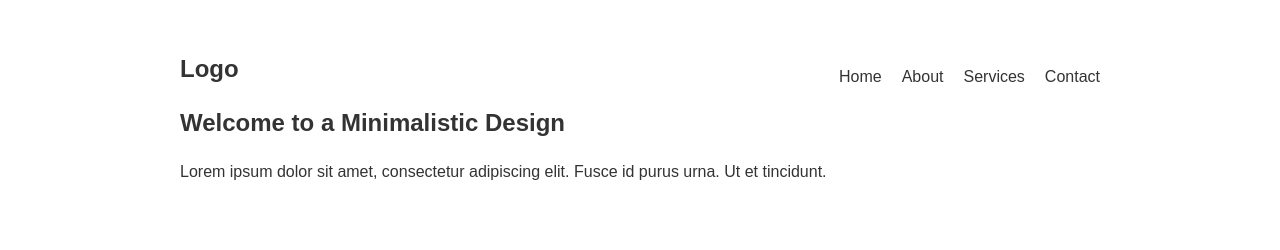
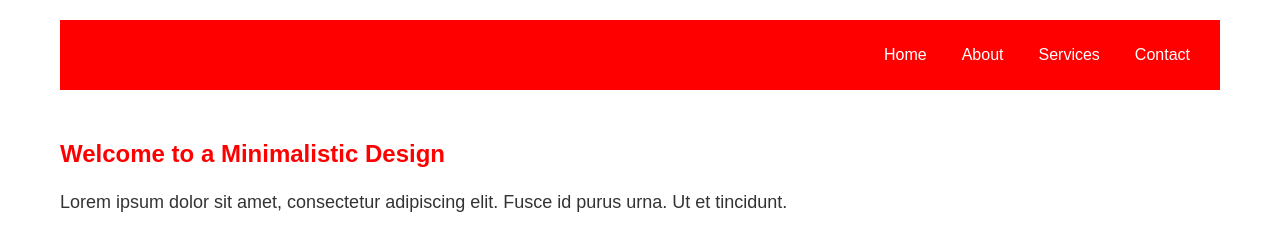
Before and after one commit to nasirrr/zaidnasirgittask, a plain HTML site: page index.html in a window 1280 px wide. Drawn offline with Linux system fonts and the light colour scheme.

Commit message:
add style.css

```diff
--- a/index.html
+++ b/index.html
@@ -4,88 +4,13 @@
     <meta charset="UTF-8">
     <meta name="viewport" content="width=device-width, initial-scale=1.0">
     <title>Minimalistic Design</title>
-    <style>
-        /* Reset */
-        * {
-            margin: 0;
-            padding: 0;
-            box-sizing: border-box;
-        }
+   <link rel="stylesheet" href="style.css">
 
-        /* Typography */
-        body {
-            font-family: 'Arial', sans-serif;
-            color: #333;
-            line-height: 1.6;
-        }
-
-        h1, h2, h3 {
-            margin-bottom: 16px;
-        }
-
-        /* Layout */
-        .container {
-            max-width: 960px;
-            margin: 50px auto;
-            padding: 0 20px;
-        }
-
-        /* Navigation */
-        nav {
-            display: flex;
-            justify-content: space-between;
-            align-items: center;
-        }
-
-        nav ul {
-            list-style-type: none;
-            display: flex;
-            gap: 20px;
-        }
-
-        nav a {
-            text-decoration: none;
-            color: #333;
-            transition: color 0.3s;
-        }
-
-        nav a:hover {
-            color: #555;
-        }
-
-        .menu-toggle {
-            display: none;
-        }
-
-        /* Mobile navigation */
-        @media (max-width: 768px) {
-            nav ul {
-                display: none;
-                flex-direction: column;
-                gap: 10px;
-                position: absolute;
-                top: 60px;
-                right: 20px;
-                background-color: #fff;
-                box-shadow: 0 0 10px rgba(0, 0, 0, 0.1);
-                padding: 10px;
-            }
-
-            nav ul.active {
-                display: flex;
-            }
-
-            .menu-toggle {
-                display: block;
-                cursor: pointer;
-            }
-        }
-    </style>
 </head>
 <body>
     <div class="container">
         <nav>
-            <h1>Logo</h1>
+            <img src="" alt="">
             <ul>
                 <li><a href="#">Home</a></li>
                 <li><a href="#">About</a></li>
--- /dev/null
+++ b/style.css
@@ -0,0 +1,103 @@
+/* Resetting some default browser styles */
+* {
+    margin: 0;
+    padding: 0;
+    box-sizing: border-box;
+}
+
+body {
+    font-family: Arial, sans-serif;
+    background-color: white;
+    color: #333;
+}
+
+.container {
+    max-width: 1200px;
+    margin: 0 auto;
+    padding: 20px;
+}
+
+nav {
+    display: flex;
+    justify-content: space-between;
+    align-items: center;
+    background-color: red;
+    padding: 10px 20px;
+}
+
+nav img {
+    height: 50px;
+}
+
+nav ul {
+    list-style-type: none;
+    display: flex;
+    gap: 15px; /* Spacing between the menu items */
+}
+
+nav ul li {
+    list-style-type: none;
+}
+
+nav ul li a {
+    text-decoration: none;
+    color: white;
+    padding: 5px 10px;
+    border-radius: 5px;
+    transition: background-color 0.3s;
+}
+
+nav ul li a:hover {
+    background-color: #fff;
+    color: red;
+}
+
+.menu-toggle {
+    display: none;
+    font-size: 24px;
+    color: white;
+    cursor: pointer;
+}
+
+h2 {
+    margin-top: 50px;
+    color: red;
+}
+
+p {
+    margin-top: 20px;
+    font-size: 18px;
+    line-height: 1.6;
+    color: #333;
+}
+
+/* Mobile responsive styles */
+@media screen and (max-width: 768px) {
+    .menu-toggle {
+        display: block;
+    }
+
+    nav ul {
+        display: none;
+        width: 100%;
+        text-align: center;
+        position: absolute;
+        top: 70px;
+        left: 0;
+        background-color: red;
+        flex-direction: column;
+        gap: 0;
+    }
+
+    nav ul li {
+        margin-bottom: 10px;
+    }
+
+    nav ul li:last-child {
+        margin-bottom: 0;
+    }
+
+    nav ul.active {
+        display: flex;
+    }
+}
```
